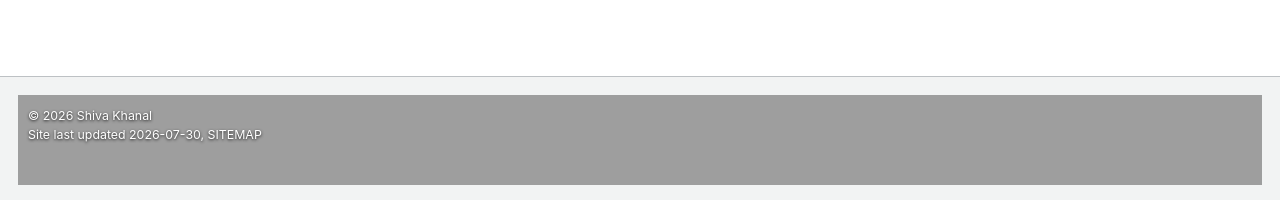
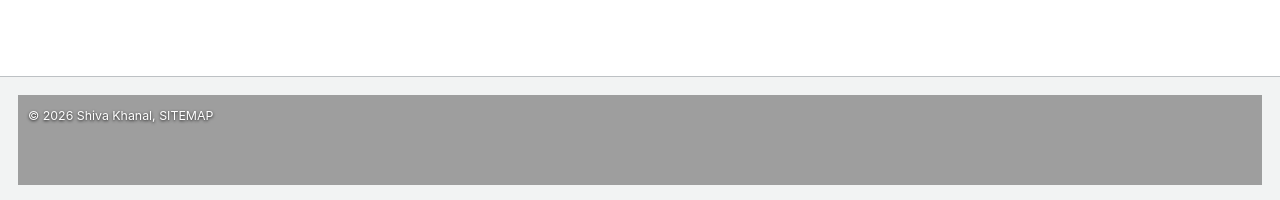
Before and after one commit to shivakhanal/shivakhanal.github.io, a Jekyll site: the page built from _pages/talkmap.html, in a window 1280 px wide and 1147 px high. Shown: the part 944-1144 px from the top of the window. Built offline with Jekyll 4.4.1, drawn with Linux system fonts in a browser that asks for light colours; a style sheet for code colours, icons or effects is not loaded.

Commit message:
footer shortened

```diff
--- a/_includes/footer.html
+++ b/_includes/footer.html
@@ -14,7 +14,6 @@
   {% endif %}
 
   <div class="page__footer-copyright">
-    &copy; {{ site.time | date: '%Y' }} {{ site.name | default: site.title }}<br />
-    Site last updated {{ "now" | date: '%Y-%m-%d' }}, <a href="/sitemap/" style="text-transform: uppercase;">{{ site.data.ui-text[site.locale].site_map | default: "Sitemap" }}</a>
+    &copy; {{ site.time | date: '%Y' }} {{ site.name | default: site.title }}, <a href="/sitemap/" style="text-transform: uppercase;">{{ site.data.ui-text[site.locale].site_map | default: "Sitemap" }}</a>
   </div>
 </div>
```
